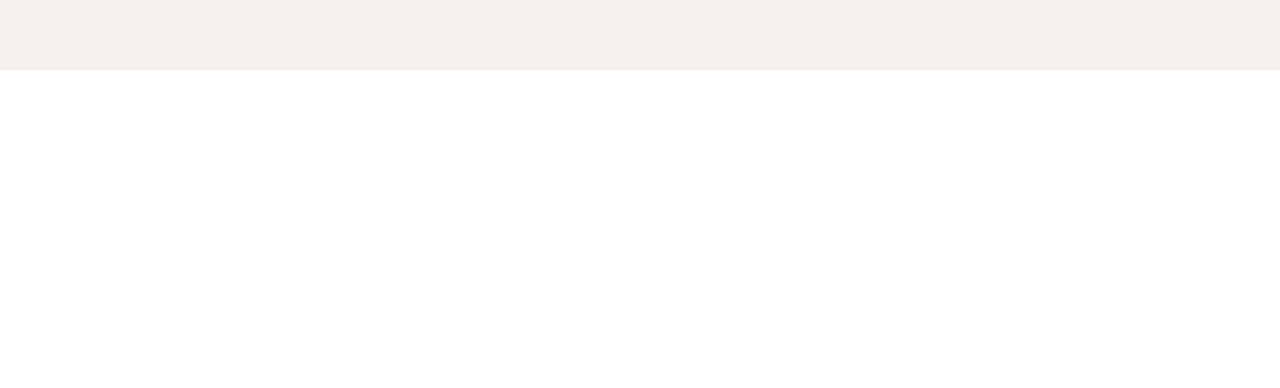
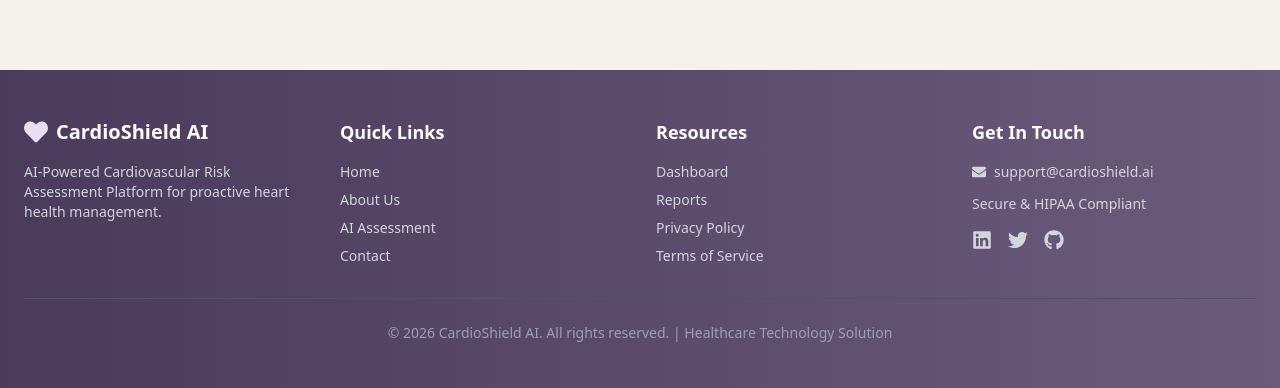
Before and after one commit to Ayushbunkar/CardioShield-AI, a React (Vite) app in the folder client/: page / in a window 1280 px wide. Shown: the part 1375-1763 px from the top of the page. Before the commit the page ends 1445 px from the top, so only its background shows below. Built offline with nearby package versions, Linux system fonts and the light colour scheme; a web font is replaced by a local one.

Commit message:
Add Footer component and integrate it into Home page

```diff
--- /dev/null
+++ b/client/src/components/Footer.jsx
@@ -0,0 +1,94 @@
+import React from 'react';
+import { Link } from 'react-router-dom';
+import { FaHeart, FaLinkedin, FaTwitter, FaGithub, FaEnvelope } from 'react-icons/fa';
+
+const Footer = () => {
+  return (
+    <footer className="bg-gradient-to-r from-[#4A3B5C] to-[#6B5B7C] text-white">
+      <div className="max-w-7xl mx-auto px-6 py-12">
+        <div className="grid grid-cols-1 md:grid-cols-4 gap-8">
+          {/* Brand Section */}
+          <div className="col-span-1">
+            <div className="flex items-center gap-2 mb-4">
+              <FaHeart className="text-2xl text-[#E8DFF5]" />
+              <h3 className="text-xl font-bold">CardioShield AI</h3>
+            </div>
+            <p className="text-sm text-gray-300">
+              AI-Powered Cardiovascular Risk Assessment Platform for proactive heart health management.
+            </p>
+          </div>
+
+          {/* Quick Links */}
+          <div>
+            <h4 className="text-lg font-semibold mb-4">Quick Links</h4>
+            <ul className="space-y-2 text-sm">
+              <li>
+                <Link to="/" className="text-gray-300 hover:text-white transition">Home</Link>
+              </li>
+              <li>
+                <Link to="/about" className="text-gray-300 hover:text-white transition">About Us</Link>
+              </li>
+              <li>
+                <Link to="/ai" className="text-gray-300 hover:text-white transition">AI Assessment</Link>
+              </li>
+              <li>
+                <Link to="/contact" className="text-gray-300 hover:text-white transition">Contact</Link>
+              </li>
+            </ul>
+          </div>
+
+          {/* Resources */}
+          <div>
+            <h4 className="text-lg font-semibold mb-4">Resources</h4>
+            <ul className="space-y-2 text-sm">
+              <li>
+                <Link to="/dashboard" className="text-gray-300 hover:text-white transition">Dashboard</Link>
+              </li>
+              <li>
+                <Link to="/reports" className="text-gray-300 hover:text-white transition">Reports</Link>
+              </li>
+              <li>
+                <a href="#" className="text-gray-300 hover:text-white transition">Privacy Policy</a>
+              </li>
+              <li>
+                <a href="#" className="text-gray-300 hover:text-white transition">Terms of Service</a>
+              </li>
+            </ul>
+          </div>
+
+          {/* Contact Info */}
+          <div>
+            <h4 className="text-lg font-semibold mb-4">Get In Touch</h4>
+            <ul className="space-y-3 text-sm">
+              <li className="flex items-center gap-2 text-gray-300">
+                <FaEnvelope />
+                <span>support@cardioshield.ai</span>
+              </li>
+              <li className="text-gray-300">
+                Secure & HIPAA Compliant
+              </li>
+            </ul>
+            <div className="flex gap-4 mt-4">
+              <a href="#" className="text-gray-300 hover:text-white transition">
+                <FaLinkedin className="text-xl" />
+              </a>
+              <a href="#" className="text-gray-300 hover:text-white transition">
+                <FaTwitter className="text-xl" />
+              </a>
+              <a href="#" className="text-gray-300 hover:text-white transition">
+                <FaGithub className="text-xl" />
+              </a>
+            </div>
+          </div>
+        </div>
+
+        {/* Bottom Bar */}
+        <div className="border-t border-gray-600 mt-8 pt-6 text-center text-sm text-gray-400">
+          <p>&copy; {new Date().getFullYear()} CardioShield AI. All rights reserved. | Healthcare Technology Solution</p>
+        </div>
+      </div>
+    </footer>
+  );
+};
+
+export default Footer;
--- a/client/src/pages/Home.jsx
+++ b/client/src/pages/Home.jsx
@@ -1,10 +1,12 @@
 import React from 'react'
 import Hero from '../components/Hero'
+import Footer from '../components/Footer'
 
 const Home = () => {
   return (
     <>
       <Hero />
+      <Footer />
     </>
   )
 }
```
